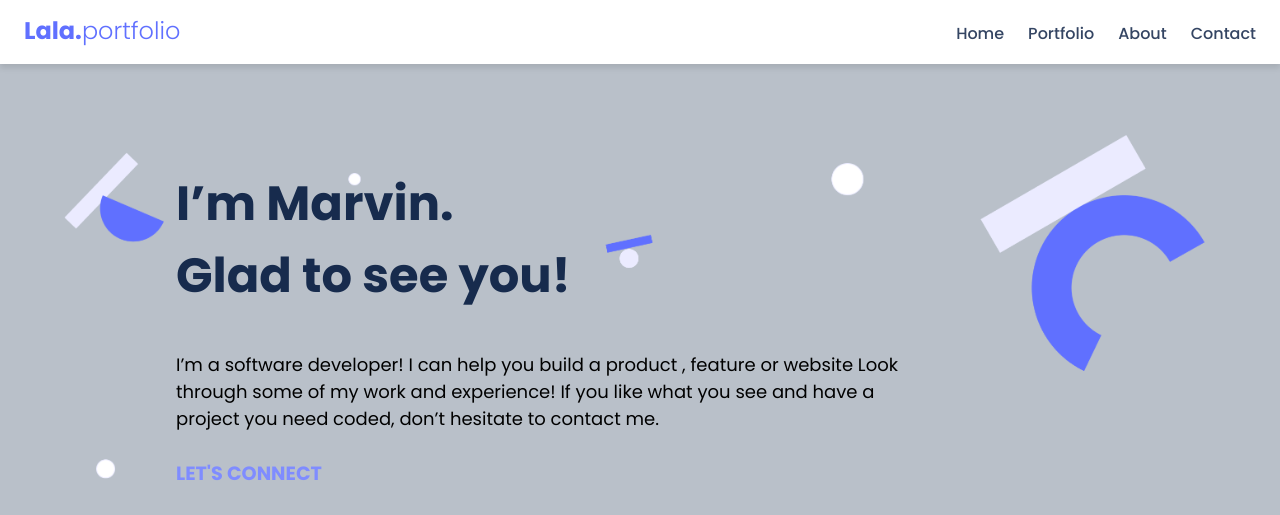
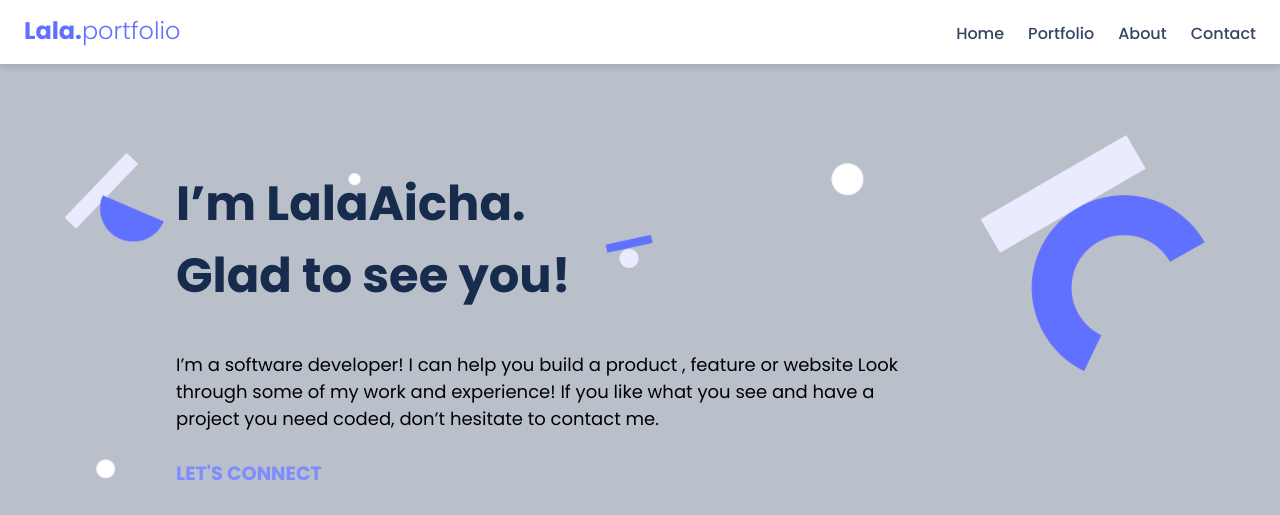
Before and after one commit to leloufadel/Lala-Aicha-Portfolio, a website: page index.html in a window 1280 px wide. Shown: the top 515 px of the page. Drawn offline with nearby package versions, Linux system fonts and the light colour scheme.

Commit message:
update Html

```diff
--- a/index.html
+++ b/index.html
@@ -44,7 +44,7 @@
     <main>
         <div id="home"></div>
         <section class="headline" id="portfolio1">
-        <h1 class="heading">I’m Marvin. <br>Glad to see you!</h1>
+        <h1 class="heading">I’m LalaAicha. <br>Glad to see you!</h1>
         <article class="headline-bio">
             <p id="elevator-pitch"> I’m a software developer! I can help you build a product ,
              feature or website Look through some of my work and experience!
```
